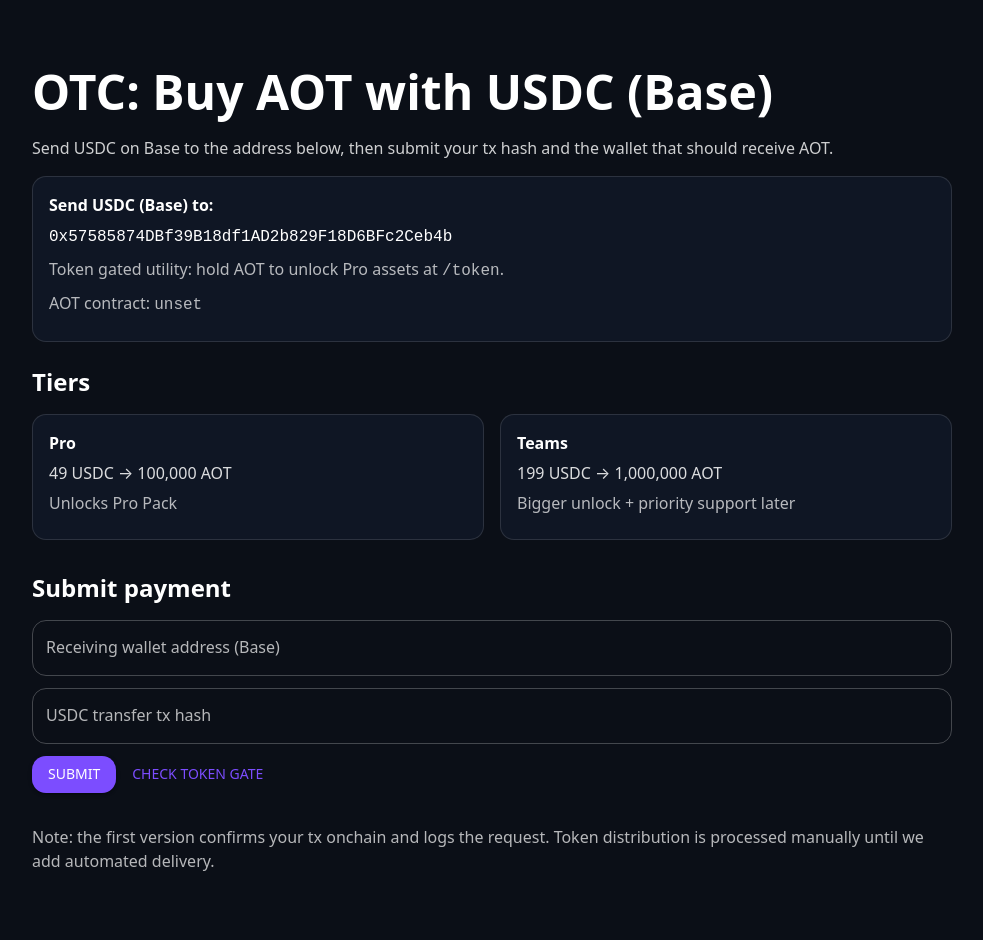
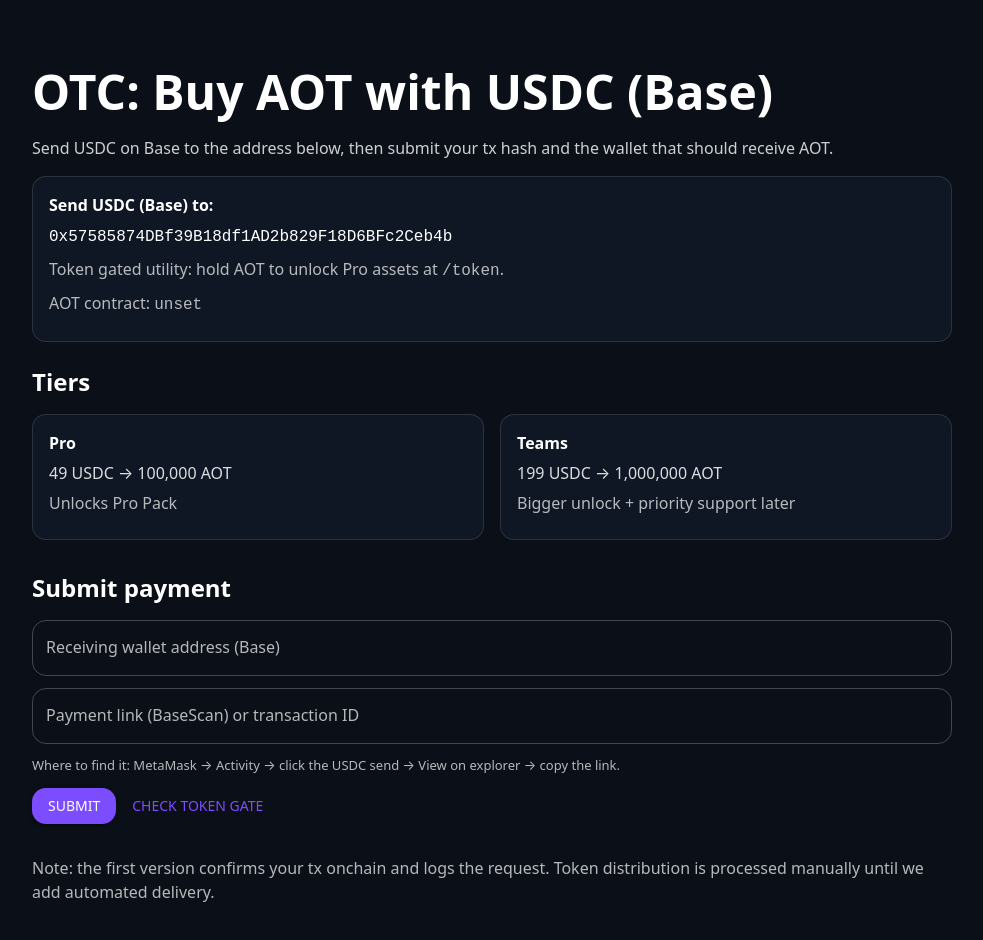
Before and after one commit to rockomatthews/molt-scout, a Next.js app in the folder business/agent-ops-toolkit-site/: page /otc in a window 1280 px wide. Shown: the top 940 px of the page, without its empty margins (32-1015 px from the left). Built offline with nearby package versions, Linux system fonts and the light colour scheme; no server answers; what @mui/material-nextjs, wagmi would draw is missing.

Commit message:
Improve OTC UX: accept BaseScan link or tx id; clearer copy

```diff
--- a/business/agent-ops-toolkit-site/src/app/api/otc/route.ts
+++ b/business/agent-ops-toolkit-site/src/app/api/otc/route.ts
@@ -30,7 +30,13 @@ function bad(text: string) {
 export async function POST(req: Request) {
   const body = await req.json().catch(() => null);
   const wallet = String(body?.wallet ?? "").trim();
-  const txHash = String(body?.txHash ?? "").trim();
+  let txHash = String(body?.txHash ?? "").trim();
+
+  // Allow BaseScan URL paste
+  if (txHash.includes("basescan.org/tx/")) {
+    const m = txHash.match(/basescan\.org\/tx\/(0x[a-fA-F0-9]{64})/);
+    if (m) txHash = m[1];
+  }
 
   if (!wallet || !isAddress(wallet)) return bad("Invalid wallet address");
   if (!txHash.startsWith("0x") || txHash.length !== 66) return bad("Invalid tx hash");
--- a/business/agent-ops-toolkit-site/src/app/otc/page.tsx
+++ b/business/agent-ops-toolkit-site/src/app/otc/page.tsx
@@ -92,11 +92,14 @@ export default function OtcPage() {
             placeholder="0x…"
           />
           <TextField
-            label="USDC transfer tx hash"
+            label="Payment link (BaseScan) or transaction ID"
             value={txHash}
             onChange={(e) => setTxHash(e.target.value)}
-            placeholder="0x…"
+            placeholder="Paste the BaseScan link from MetaMask Activity → View on explorer (or paste the 0x… tx id)"
           />
+          <Typography sx={{ opacity: 0.7, fontSize: 13 }}>
+            Where to find it: MetaMask → Activity → click the USDC send → View on explorer → copy the link.
+          </Typography>
           <Box>
             <Button variant="contained" onClick={submit}>
               Submit
```
